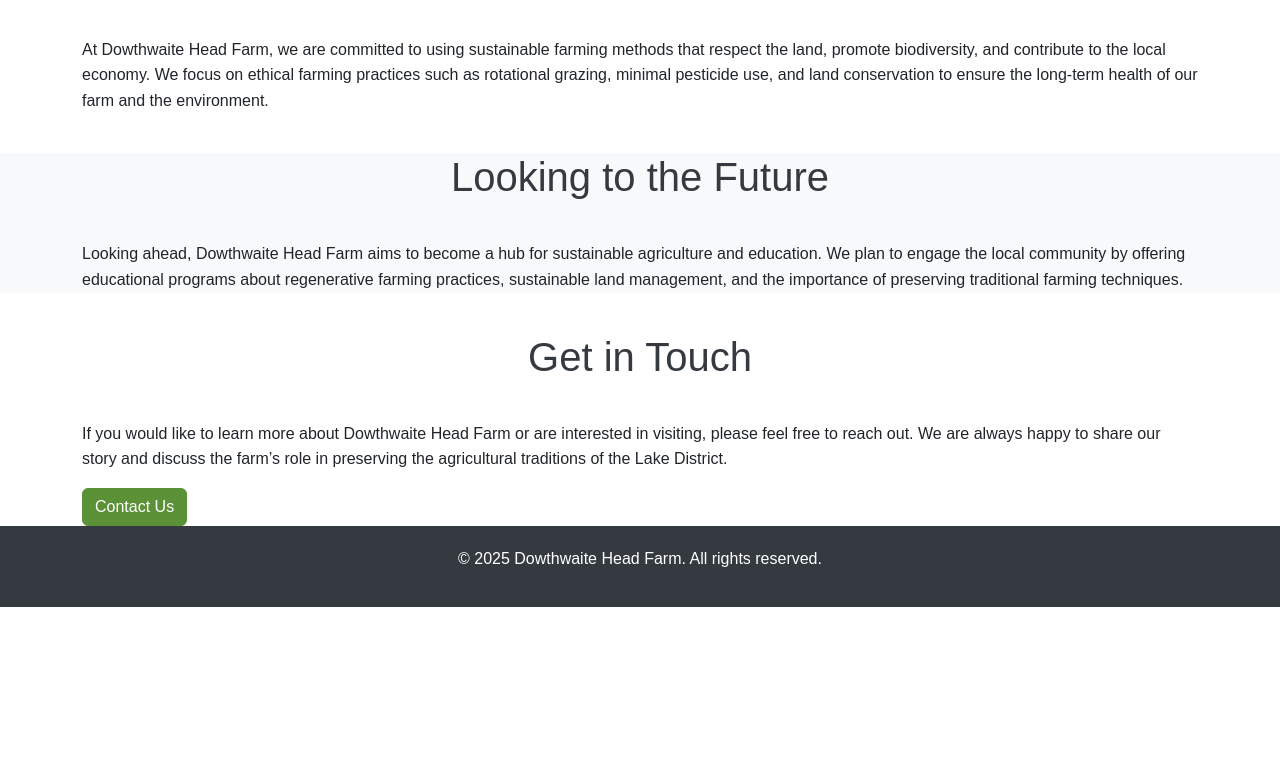
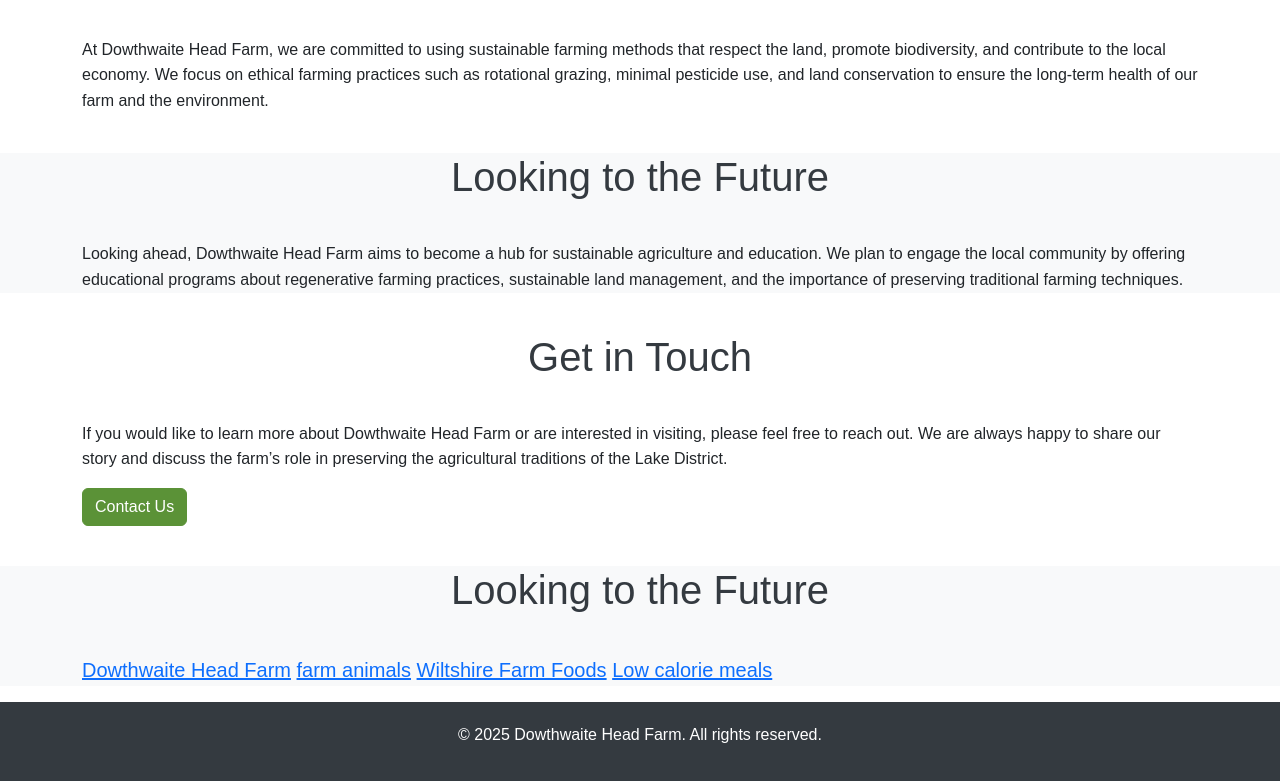
Before and after one commit to songsem3602/dowthwaiteheadfarm.com, a plain HTML site: page index.html in a window 1280 px wide. Shown: the part 1059-1840 px from the top of the page. Before the commit the page ends 1666 px from the top, so only its background shows below. Drawn offline with nearby package versions, Linux system fonts and the light colour scheme.

Commit message:
Update index.html

```diff
--- a/index.html
+++ b/index.html
@@ -123,6 +123,21 @@
         </div>
     </section>
 
+
+    <!-- Future Plans Section -->
+    <section id="future" class="content-section bg-light">
+        <div class="container">
+            <h2 class="section-title">Looking to the Future</h2>
+            <p class="lead">
+        <a href="https://www.dowthwaiteheadfarm.co.uk/">Dowthwaite Head Farm</a>
+<a href="https://www.dowthwaiteheadfarm.co.uk/garden-snakes/farm-animals-in-our-lives/">farm animals</a>
+<a href="https://www.dowthwaiteheadfarm.co.uk/all/how-wiltshire-farm-foods-is-changing-the-way-we-enjoy-ready-meals/">Wiltshire Farm Foods</a>
+<a href="https://www.dowthwaiteheadfarm.co.uk/all/healthy-low-calorie-meals-ideas-for-weight-loss/">Low calorie meals</a>
+
+        </div>
+    </section>
+
+
     <!-- Footer -->
     <footer>
         <p>&copy; 2025 Dowthwaite Head Farm. All rights reserved.</p>
```
